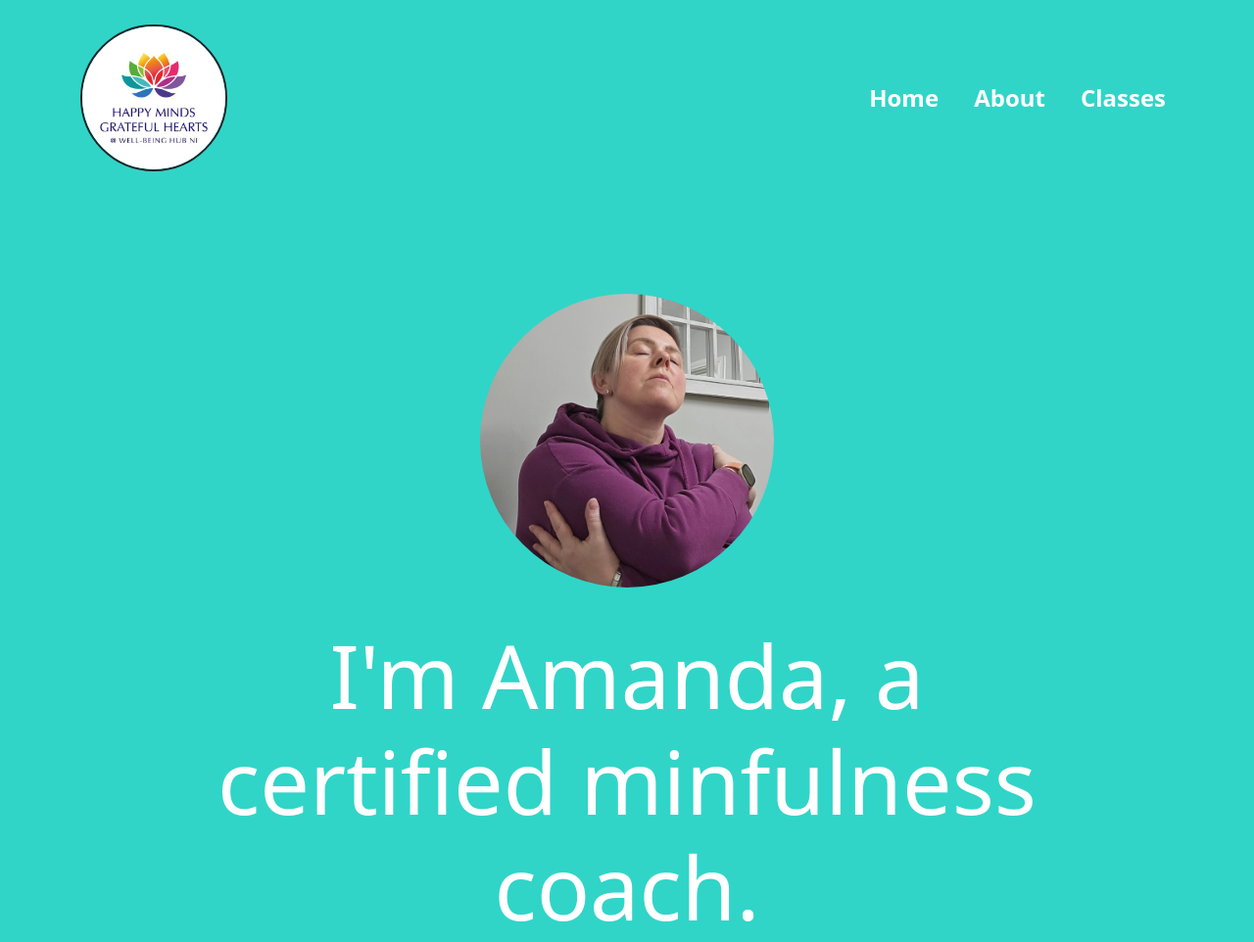
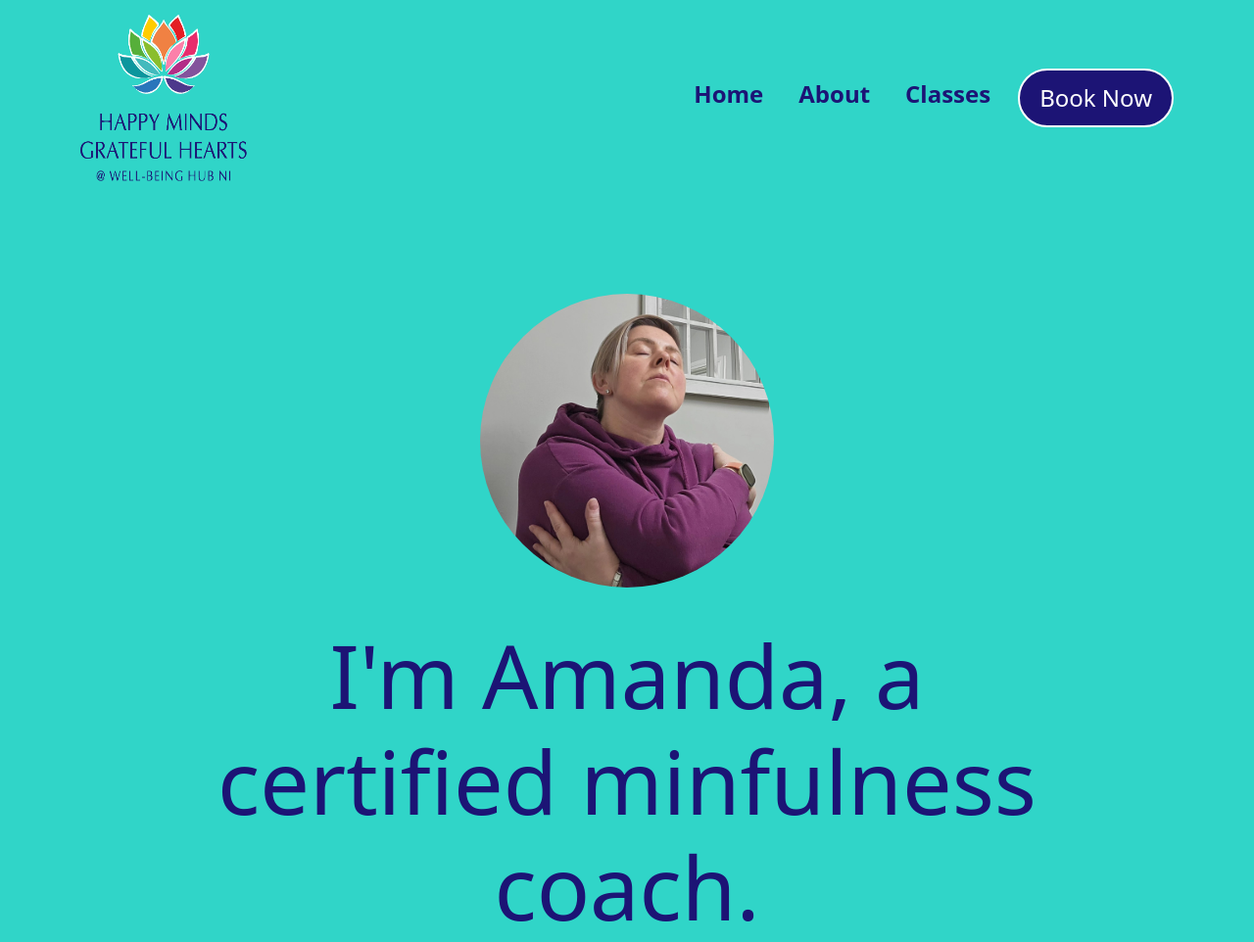
Before and after one commit to LukeOkane99/happy-minds-grateful-hearts, a Gatsby site: page / in a window 1280 px wide. Shown: the top 962 px of the page at 98% size. Built offline with nearby package versions, Linux system fonts and the light colour scheme; Gatsby itself is replaced by a stand-in of ours.

Commit message:
updates to font colour, navbar, and logo

```diff
--- a/src/components/hero.css
+++ b/src/components/hero.css
@@ -1,5 +1,5 @@
 .hero {
-    color: white;
+    color: #1C1475ff;
     margin-top: 100px;
     display: flex;
     align-items: center;
@@ -33,8 +33,9 @@
 .hero-connect {
     padding: 25px 45px;
     border-radius: 50px;
-    background-color: black;
+    background-color: #1C1475ff;
     border: 2px solid white;
+    color: white;
 }
 .hero-connect:hover {
     cursor: pointer;
@@ -44,7 +45,7 @@
 .hero-get-started {
     padding: 25px 45px;
     border-radius: 50px;
-    border: 2px solid white;
+    border: 2px solid #1C1475ff;
 }
 .hero-get-started:hover {
     cursor: pointer;
--- a/src/components/navbar.css
+++ b/src/components/navbar.css
@@ -1,26 +1,45 @@
 .navbar {
    height: 200px;
+   background-color: #30D5C8;
+   color: #1C1475ff;
 }
 .logo img {
-    height: 150px;
-    width: 150px;
-    border-radius: 50%;
-    border-color: #000000;
-    border: 2px solid;
+    height: 170px;
+    width: 170px;
 }
 .logo img:hover {
     cursor: pointer;
     transform: scale(1.12);
     transition: 0.5s;
 }
+.nav-links {
+    display: flex;
+}
 .navbar a {
     margin-left: 20px;
-    color: white;
     font-size: x-large;
     font-weight: 600;
+    color: #1C1475ff;
 }
 .navbar a:hover {
+    color: #1C1475ff;
     cursor: pointer;
     transform: scale(1.12);
     transition: 0.5s;
 }
+.nav-book-now {
+    display: flex;
+    align-items: center;
+    background-color: #1C1475ff;
+    color: white;
+    border: 2px solid white;
+    border-radius: 50px;
+    font-size: x-large;
+    padding: 10px 20px;
+    margin-left: 20px;
+}
+.nav-book-now:hover {
+    cursor: pointer;
+    transform: scale(1.12);
+    transition: 0.5s;
+}
--- a/src/components/navbar.js
+++ b/src/components/navbar.js
@@ -2,7 +2,7 @@ import React from "react";
 import Container from "react-bootstrap/Container";
 import Nav from "react-bootstrap/Nav";
 import Navbar from "react-bootstrap/Navbar";
-import logo from "../images/logo.jpg";
+import logo from "../images/header-logo.png"
 import "./navbar.css";
 
 const NavigationBar = () => {
@@ -19,6 +19,7 @@ const NavigationBar = () => {
               <Nav.Link href="#about">About</Nav.Link>
               <Nav.Link href="#classes">Classes</Nav.Link>
             </Nav>
+            <div className="nav-book-now">Book Now</div>
           </div>
         </Container>
       </Navbar>
```
Also changed, not shown: src/components/layout.css (line endings or trailing spaces), src/images/footer-logo.png (added), src/images/header-logo.png (added), src/images/logo.jpg (deleted), src/images/logo.png (deleted).
